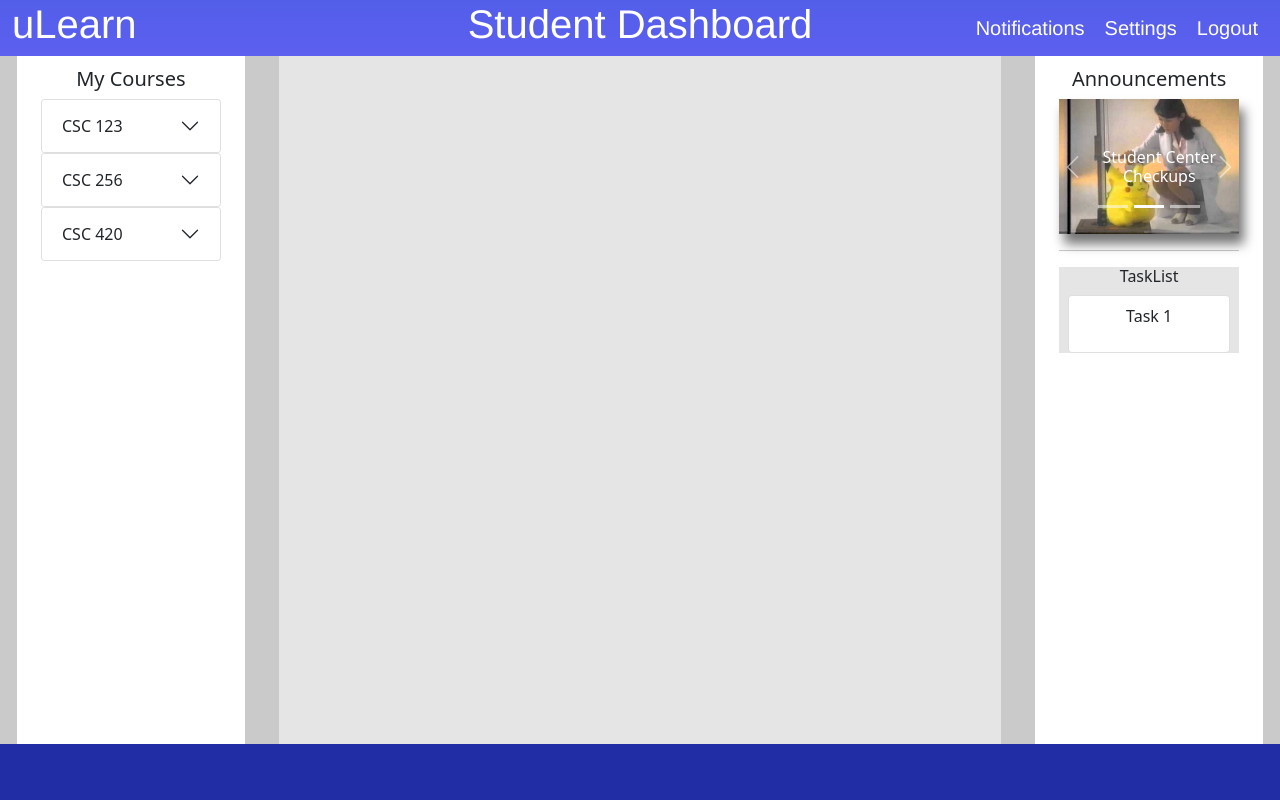
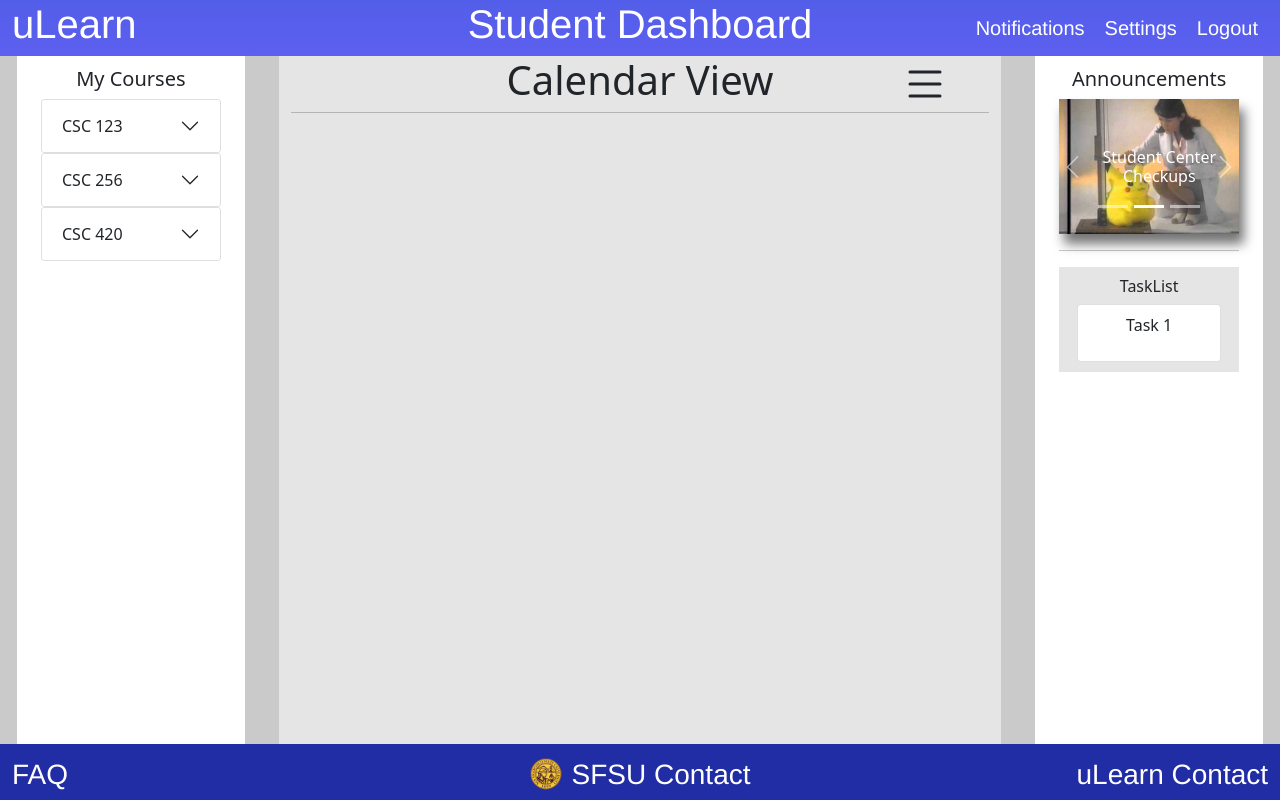
Before and after one commit to Team2-CSC642/ulearn, a React (Create React App) app: page / in a window 1280 px wide. Built offline with nearby package versions, Linux system fonts and the light colour scheme.

Commit message:
Template Updated, future changes should be moved to specific page rather than template now

```diff
--- a/package.json
+++ b/package.json
@@ -9,6 +9,7 @@
     "bootstrap": "^5.1.3",
     "react": "^17.0.2",
     "react-bootstrap": "^2.0.2",
+    "react-bootstrap-icons": "^1.6.1",
     "react-dom": "^17.0.2",
     "react-router-dom": "^6.0.2",
     "react-scripts": "4.0.3",
--- a/src/Dash.css
+++ b/src/Dash.css
@@ -86,6 +86,7 @@
 
 .TaskListBackground{
     background-color: #E5E5E5;
+    padding:10px;
 }
 
 .TaskListGroup{
@@ -95,3 +96,37 @@
 .CourseContainer{
     padding-top: 5%;
 }
+
+.FooterRow{
+    align-items: center;
+    height: 100%;
+}
+
+.FooterFAQ{
+    font-family:'Franklin Gothic Medium', 'Arial Narrow', Arial, sans-serif;
+    color: white;
+    align-self: flex-end;
+}
+
+.SFSUContact{
+    font-family:'Franklin Gothic Medium', 'Arial Narrow', Arial, sans-serif;
+    color: white;
+    justify-content: center;
+    align-self: flex-end;
+    text-align: center;
+}
+
+.uLearnContact{
+    font-family:'Franklin Gothic Medium', 'Arial Narrow', Arial, sans-serif;
+    color: white;
+    display: flex;
+    flex-direction: row-reverse;
+    text-align: right;
+    align-self: flex-end;
+}
+
+.CenterHeader{
+    justify-content: center;
+    flex-grow: 4;
+    align-self: center;
+}
--- a/src/DashboardTemplate.js
+++ b/src/DashboardTemplate.js
@@ -7,6 +7,8 @@ import Carousel from 'react-bootstrap/Carousel'
 import starslide from './checkup.jpg'
 import ListGroup from 'react-bootstrap/ListGroup';
 import Accordion from 'react-bootstrap/Accordion'
+import logo from './sfStateLogo.png';
+import {List} from 'react-bootstrap-icons'
 
 const DashboardTemplate = () => {
     return (
@@ -87,7 +89,18 @@ const DashboardTemplate = () => {
                     {/* Center column content */}
                     <Col className='CenterCol-7' xs={7}>
                         <div className='CenterContent'>
-
+                            <Container>
+                                <Row>
+                                    <Col></Col>
+                                    <Col className='CenterHeader' style={{flexGrow:'4'}}>
+                                        <h1>Calendar View</h1>
+                                    </Col>
+                                    <Col style={{alignSelf:'center'}}>
+                                        <List size={48}/>
+                                    </Col>
+                                    <hr/>
+                                </Row>
+                            </Container>
                         </div>
                     </Col>
 
@@ -142,9 +155,24 @@ const DashboardTemplate = () => {
             </Container>
 
             <Container className='FooterContainer' fluid>
+                <Row className='FooterRow'>
+                    <Col className='FooterFAQ'>
+                        <h3>FAQ</h3>
+                    </Col>
 
+                    <Col className='SFSUContact'>
+                        <div style={{ display: 'flex', justifyContent: 'center', alignSelf: 'end' }}>
+                            <img src={logo} style={{ width: '32px', height: '32px', marginRight: '10px' }} />
+                            <h3> SFSU Contact</h3>
+                        </div>
+                    </Col>
+
+                    <Col className='uLearnContact'>
+                        <h3> uLearn Contact</h3>
+                    </Col>
+                </Row>
             </Container>
-        </div>
+        </div >
     );
 }
 
```
Also changed, not shown: src/sfStateLogo.png (added), 1 other file (tests, documents, lock files or other folders).
